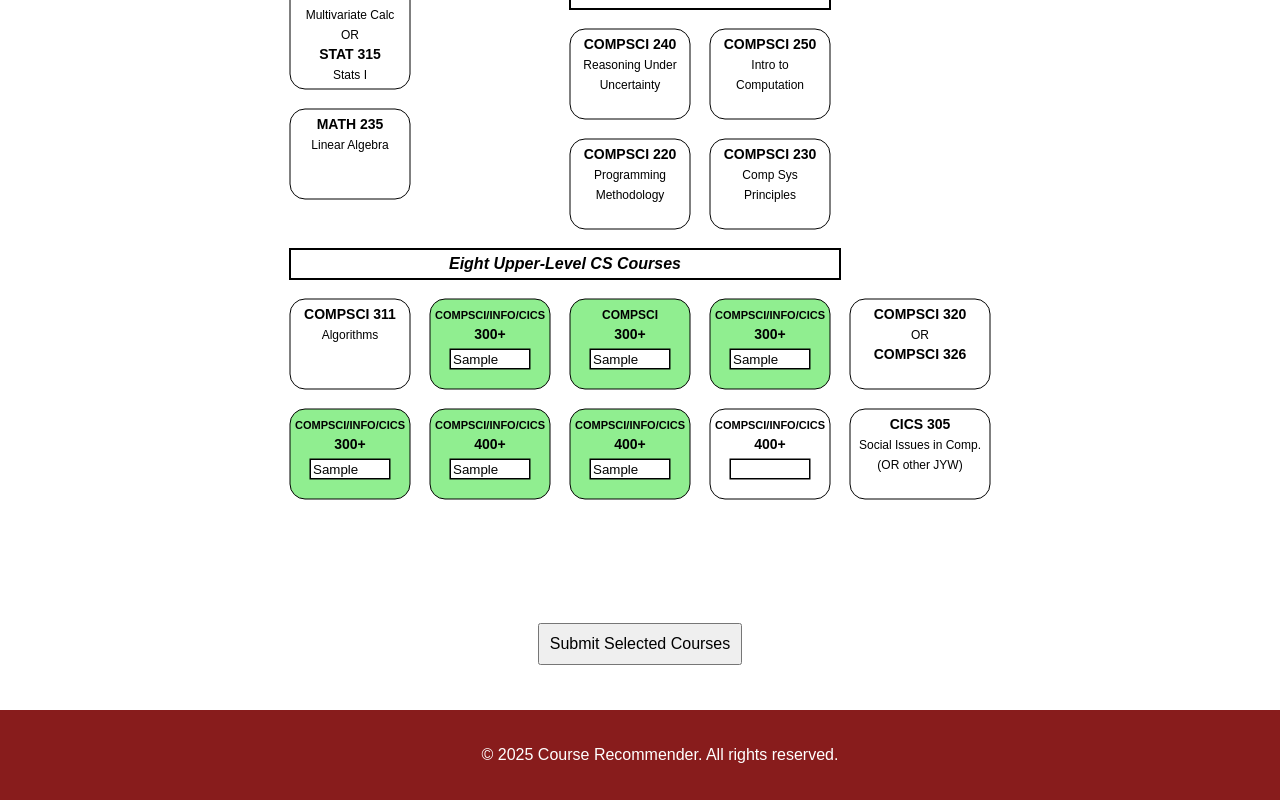
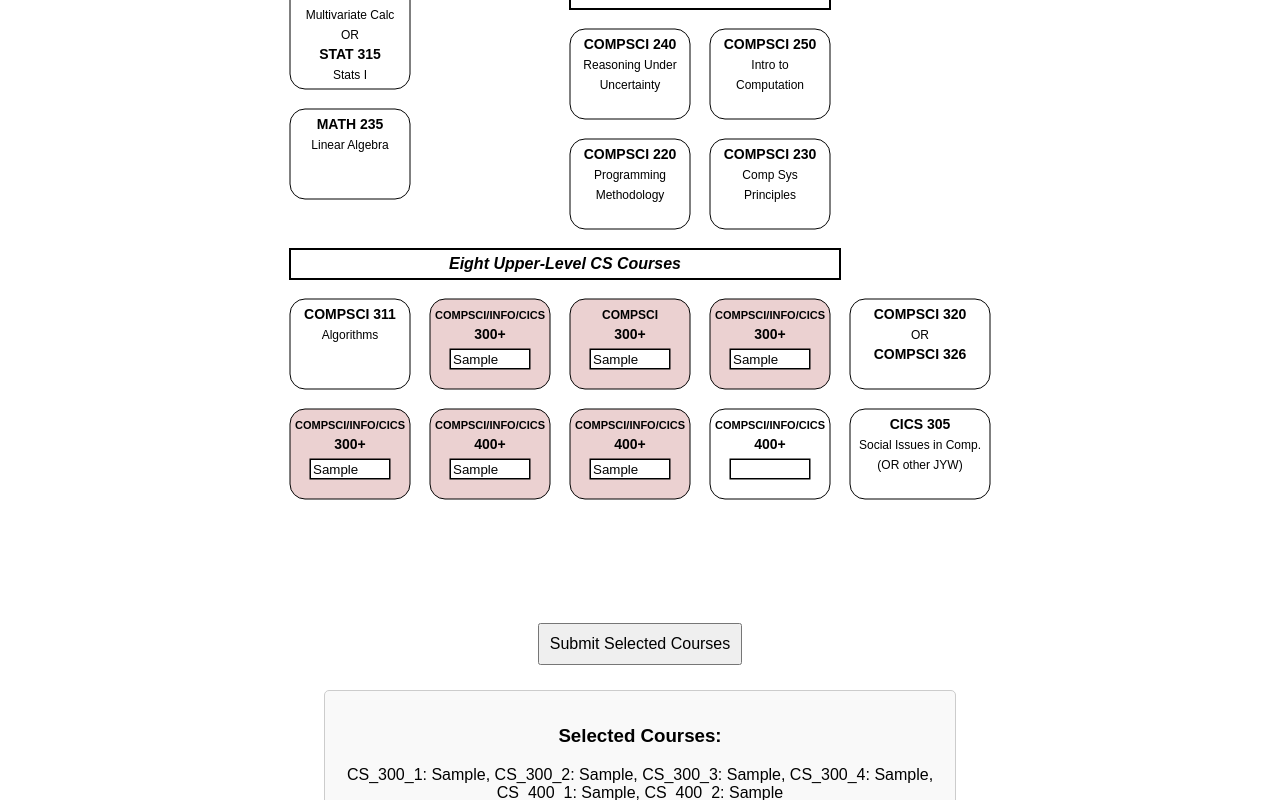
Before and after one commit to voidpls/326_Course_Recommendation_System, a plain HTML site: page src/course_progress_chart.html in a window 1280 px wide. Both pictures are taken after typing "Sample", "Sample", "Sample", "Sample", "Sample", "Sample" into the empty fields and a click on the button "Submit Selected Courses". Shown: the part 672-1472 px from the top of the page. Drawn offline with Linux system fonts and the light colour scheme.

Commit message:
course form submission functionality

```diff
--- a/src/Components/course_progress_chart/course_progress_chart.css
+++ b/src/Components/course_progress_chart/course_progress_chart.css
@@ -41,7 +41,7 @@ svg text {
 }
 
 .course-box.selected {
-    fill: lightgreen !important;
+    fill: #ebd1d1 !important;
 }
 
 .text-input {
@@ -52,3 +52,13 @@ svg text {
     height: 20px;
     font-family: Arial, sans-serif;
 }
+
+.results {
+    margin-top: 20px;
+    padding: 15px;
+    border: 1px solid #ccc;
+    border-radius: 5px;
+    width: 600px;
+    background-color: #f9f9f9;
+    display: none;
+}
--- a/src/Components/course_progress_chart/course_progress_chart.js
+++ b/src/Components/course_progress_chart/course_progress_chart.js
@@ -50,9 +50,39 @@ function initFlowchart() {
         });
     });
 
-
+    // submit button
+    document.getElementById('submitBtn').addEventListener('click', function() {
+        submitForm();
+    });
 }
 
+
+function submitForm() {
+    const selectedCourses = [];
+    const selectedBoxes = document.querySelectorAll('.course-box.selected');
+
+    selectedBoxes.forEach(box => {
+        const courseId = box.id;
+        let displayText = courseId;
+
+        // if the course has an input field, append its value
+        const input = document.getElementById(courseId + '_input');
+        if (input && input.value.trim() !== '') {
+            displayText += ': ' + input.value.trim();
+        }
+
+        selectedCourses.push(displayText);
+    });
+
+    console.log(selectedCourses)
+
+
+    // display results
+    const resultsList = document.getElementById('results-list');
+    resultsList.innerHTML = selectedCourses.join(', ')
+
+    document.getElementById('results').style.display = 'block';
+}
 
 function toggleSelection(courseBox) {
     courseBox.classList.toggle('selected');
--- a/src/course_progress_chart.html
+++ b/src/course_progress_chart.html
@@ -37,6 +37,11 @@
   </div>
 
   <button id="submitBtn">Submit Selected Courses</button>
+
+  <div id="results" class="results">
+    <h3>Selected Courses:</h3>
+    <div id="results-list"></div>
+  </div>
 </main>
 
 <footer>
```
